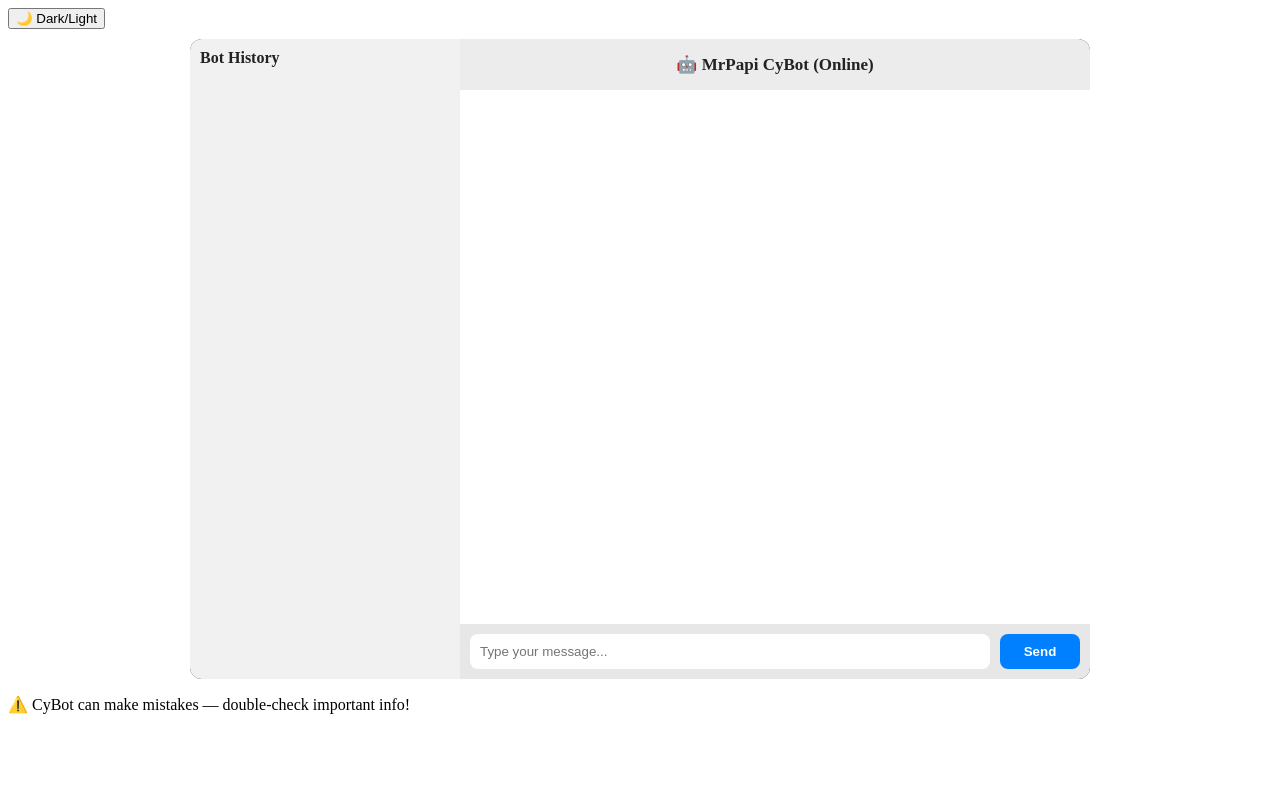
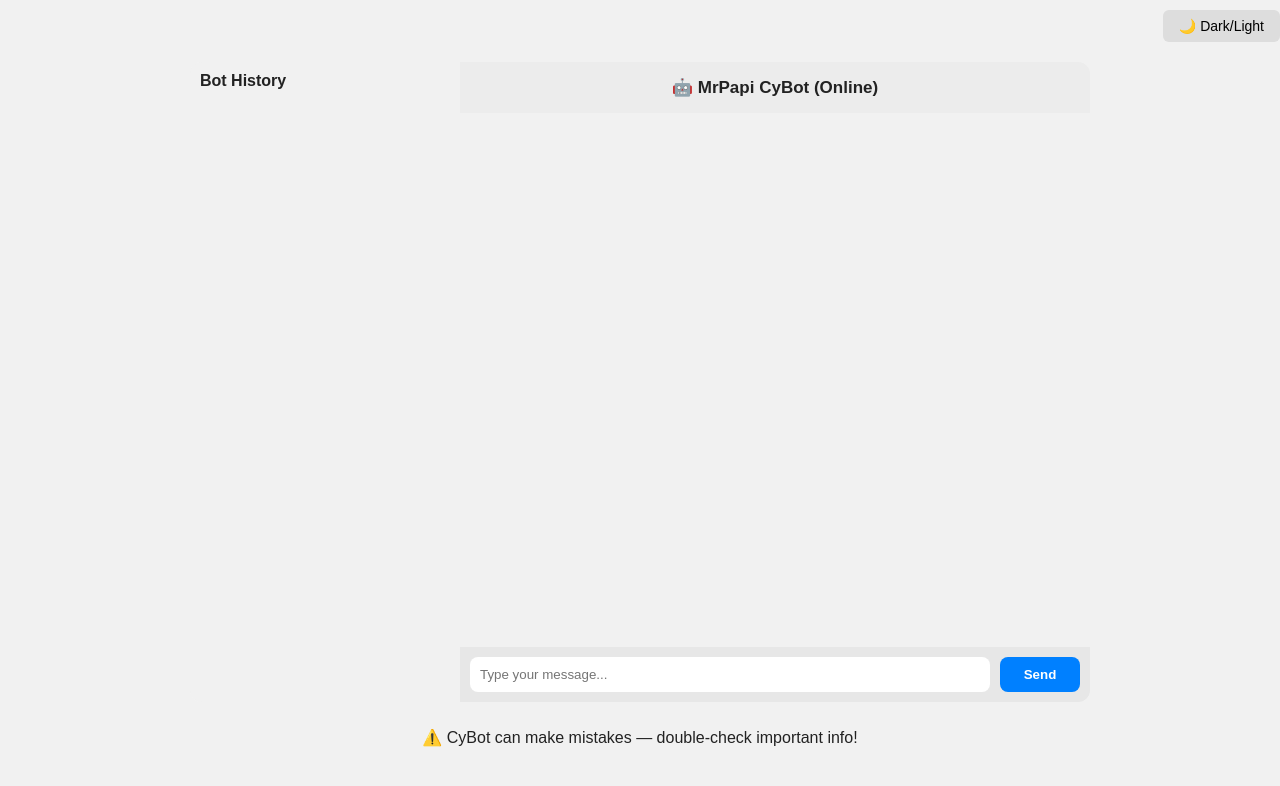
Before and after one commit to mrpapigrigades-droid/mrpapi-bot, a Flask app: page / in a window 1280 px wide. Shown: the top 786 px of the page. Run offline with Flask 3, Linux system fonts and the light colour scheme.

Commit message:
Update CyBot: full page dark/light theme, chat history panel, bot avatar and name

```diff
--- a/VincentAI_Web_Chatbot/static/style.css
+++ b/VincentAI_Web_Chatbot/static/style.css
@@ -1,3 +1,46 @@
+/* -------------------------
+   GENERAL PAGE
+-------------------------- */
+body {
+    margin: 0;
+    padding: 0;
+    font-family: Arial, sans-serif;
+    background: #0f0f0f;
+    color: white;
+    display: flex;
+    flex-direction: column;
+    align-items: center;
+}
+
+body.light {
+    background: #f1f1f1;
+    color: #222;
+}
+
+/* -------------------------
+   THEME BUTTON (Top Right)
+-------------------------- */
+.theme-toggle {
+    width: 100%;
+    text-align: right;
+    padding: 10px 20px;
+}
+
+#themeBtn {
+    background: #333;
+    border: none;
+    padding: 8px 16px;
+    border-radius: 6px;
+    cursor: pointer;
+    font-size: 14px;
+    color: white;
+}
+
+body.light #themeBtn {
+    background: #ddd;
+    color: black;
+}
+
 /* -------------------------
    CHAT CONTAINER
 -------------------------- */
@@ -7,14 +50,13 @@
     max-width: 900px;
     margin: 10px auto;
     height: 80vh;
-    background: #1a1a1a;
     border-radius: 12px;
     overflow: hidden;
 }
 
-/* Chat History */
+/* Chat History Panel */
 .chat-history {
-    width: 250px;       /* Fixed width */
+    width: 250px;
     background: #222;
     color: white;
     padding: 10px;
@@ -57,11 +99,6 @@ body.light .header {
     display: flex;
     flex-direction: column;
     gap: 10px;
-    background: #1a1a1a;
-}
-
-body.light .chat-box {
-    background: #fff;
 }
 
 /* Input Area */
--- a/VincentAI_Web_Chatbot/templates/index.html
+++ b/VincentAI_Web_Chatbot/templates/index.html
@@ -8,7 +8,7 @@
 </head>
 <body class="light">
 
-    <!-- Theme Toggle -->
+<!-- Theme Toggle (Top Right) -->
 <div class="theme-toggle">
     <button id="themeBtn">🌙 Dark/Light</button>
 </div>
@@ -37,7 +37,6 @@
 <!-- Warning -->
 <p class="warning">⚠️ CyBot can make mistakes — double-check important info!</p>
 
-    <!-- Script -->
 <script src="/static/script.js"></script>
 </body>
 </html>
```
Also changed, not shown: other parts of VincentAI_Web_Chatbot/static/style.css (+57 -1 lines), VincentAI_Web_Chatbot/static/script.js (+31 -35 lines). Lines whose indentation alone changed are shown as unchanged.
